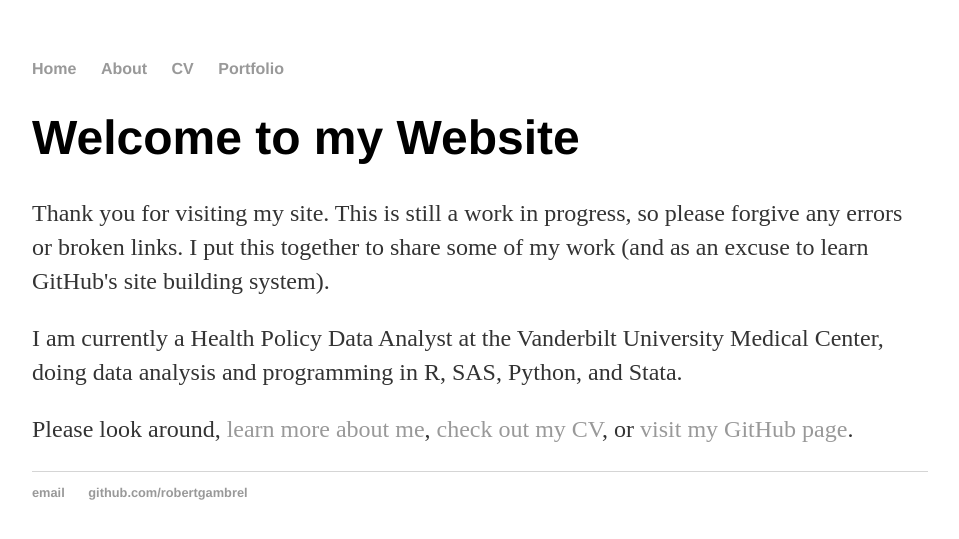
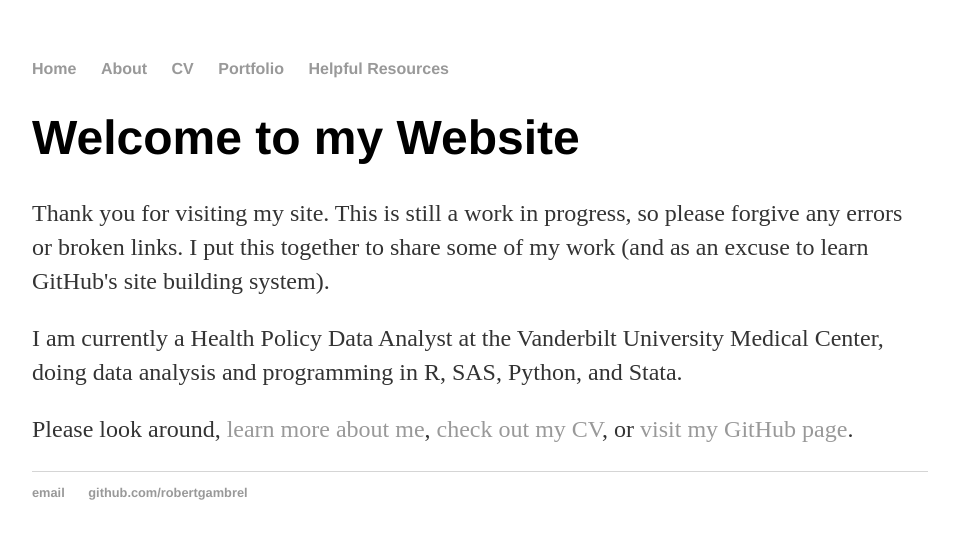
Before and after one commit to robertgambrel/robertgambrel.github.io, a Jekyll site: the page built from index.html, in a window 1280 px wide. Shown: the top 539 px of the page, without its empty margins (160-1119 px from the left). Built offline with Jekyll 4.4.1, drawn with Linux system fonts in a browser that asks for light colours.

Commit message:
update header to include new links

```diff
--- a/_layouts/default.html
+++ b/_layouts/default.html
@@ -12,6 +12,7 @@
 		        	<li><a href="/about">About</a></li>
 	        		<li><a href="/cv">CV</a></li>
 	        		<li><a href="/portfolio">Portfolio</a></li>
+							<li><a href="/resources">Helpful Resources</a></li>
 	        		<!-- Take out the blog
 	        			<li><a href="/blog">Blog</a></li>
 	        		-->
```
